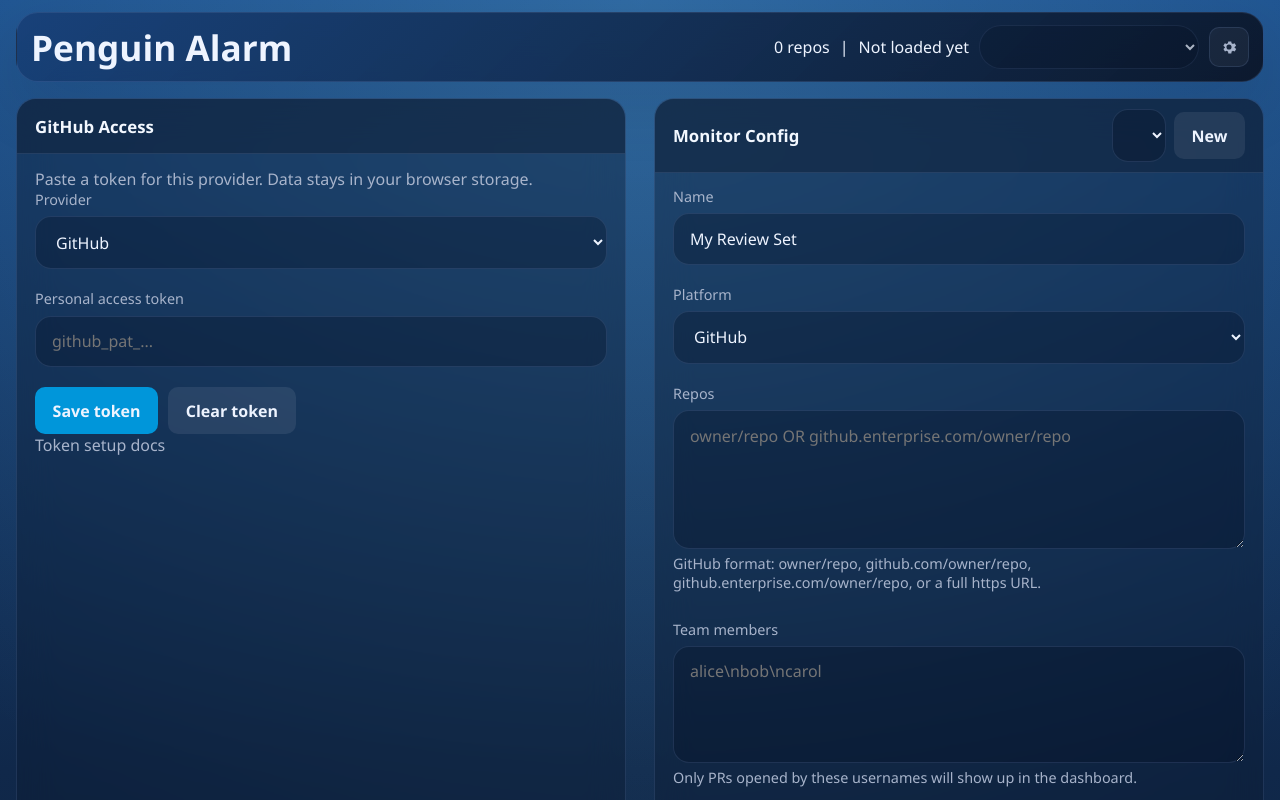
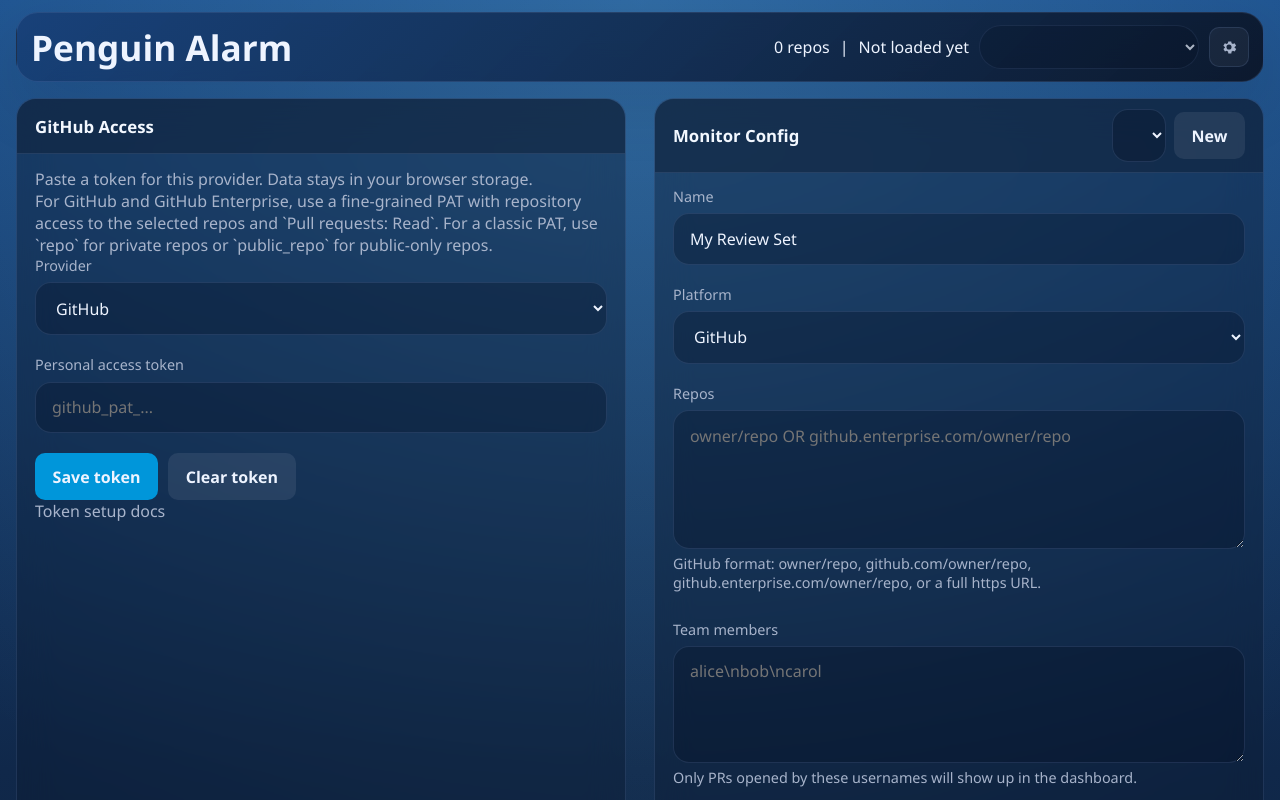
Before and after one commit to daward/penguin-alarm, a React (Vite) app: page / in a window 1280 px wide. Shown: the top 800 px of the page. Built offline with nearby package versions, Linux system fonts and the light colour scheme.

Commit message:
making token setup docs more clear

```diff
--- a/src/App.jsx
+++ b/src/App.jsx
@@ -186,6 +186,18 @@ function getRepoInputGuidance(provider) {
     placeholder: "owner/repo OR github.enterprise.com/owner/repo",
     help: "GitHub format: owner/repo, github.com/owner/repo, github.enterprise.com/owner/repo, or a full https URL."
   };
+}
+
+function getTokenGuidance(provider) {
+  if (provider === "gitlab") {
+    return "Use a personal access token with API access to the target projects.";
+  }
+
+  if (provider === "bitbucket") {
+    return "Use a personal access token with read access to pull requests and comments.";
+  }
+
+  return "For GitHub and GitHub Enterprise, use a fine-grained PAT with repository access to the selected repos and `Pull requests: Read`. For a classic PAT, use `repo` for private repos or `public_repo` for public-only repos.";
 }
 
 function getShareUrl(config) {
@@ -560,6 +572,7 @@ export default function App() {
   const adapter = getAdapter(config.provider);
   const tokenAdapter = getAdapter(tokenProvider);
   const repoInput = getRepoInputGuidance(config.provider);
+  const tokenGuidance = getTokenGuidance(tokenProvider);
 
   useEffect(() => {
     const activeToken = readToken(config.provider, config.id || "");
@@ -784,6 +797,7 @@ export default function App() {
             ) : null}
           </div>
           <p className="muted">Paste a token for this provider. Data stays in your browser storage.</p>
+          <p className="muted">{tokenGuidance}</p>
           <form className="stack" onSubmit={handleSaveToken}>
             <label>
               <span>Provider</span>
```
